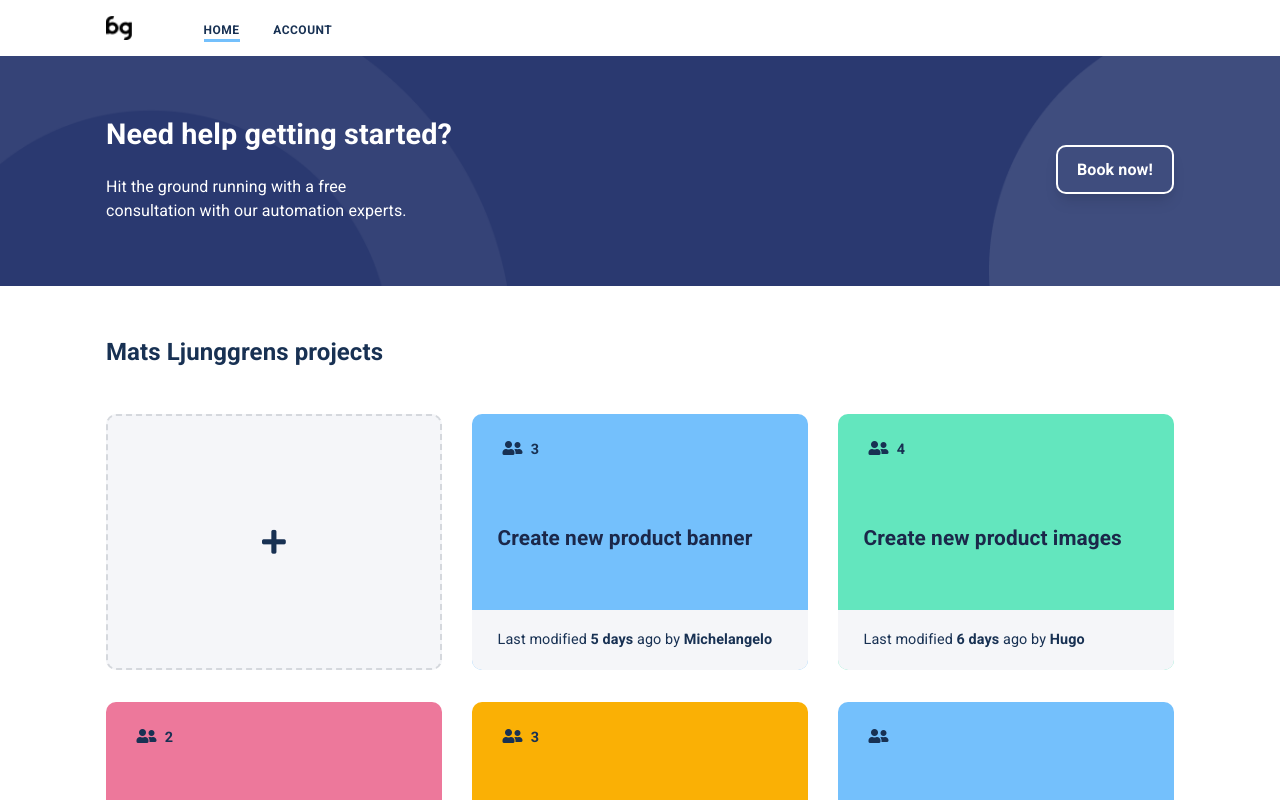
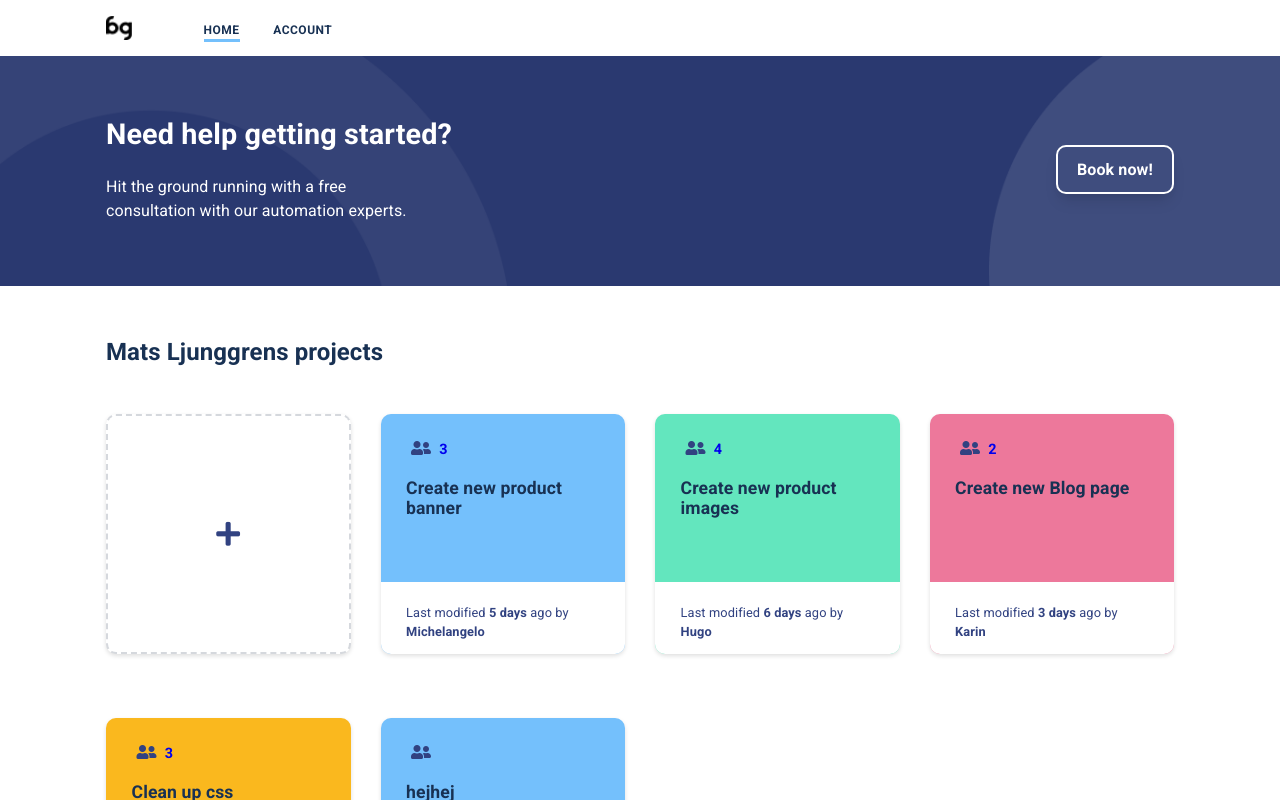
Before and after one commit to karinlj/boozang-manager-demo-22, a Vue app: page / in a window 1280 px wide. Shown: the top 800 px of the page. Built offline with nearby package versions, Linux system fonts and the light colour scheme; data requests are answered from the project's data file.

Commit message:
smaller cards

```diff
--- a/src/assets/_variables.scss
+++ b/src/assets/_variables.scss
@@ -4,14 +4,14 @@ $blue: #314281;
 $blueHover: #2a396f;
 $lightblue: #74c0fc;
 $lightestBlue: #b5bfe3;
-
-$yellow: #fab005;
+$yellow: #fab81e;
 $green: #63e6be; //#4cd884;
 $btnGreen: #20c594;
 
 $purple: #4f4686;
 $lightPurple: #7e5da6;
 $lighterPurple: #a38cc0;
+
 $colorPink: #ed789b;
 $colorPinkLight: #f688a9;
 $red: #dc143c;
@@ -33,7 +33,8 @@ $themeBorderRadius: 10px;
 
 $themeBoxShadow: rgba(0, 0, 0, 0.1) 0px 10px 15px -3px,
   rgba(0, 0, 0, 0.05) 0px 4px 6px -2px;
-$themeBoxShadowLight: rgba(0, 0, 0, 0.15) 1.95px 1.95px 2.6px;
+//$themeBoxShadowLight: rgba(0, 0, 0, 0.15) 1.95px 1.95px 2.6px;
+$themeBoxShadowLight: 0 2px 4px 0 rgba(0, 0, 0, 0.125);
 
 //screen width
 $xs-max: 480px;
--- a/src/components/ProjectsList.vue
+++ b/src/components/ProjectsList.vue
@@ -130,11 +130,11 @@ export default {
       flex: 0 0 50%;
       max-width: 50%;
     }
-    @media all and (min-width: $lg-min) {
+    @media all and (min-width: $md-min) {
       flex: 0 0 33.333333%;
       max-width: 33.333333%;
     }
-    @media all and (min-width: $xxl-min) {
+    @media all and (min-width: $xl-min) {
       flex: 0 0 25%;
       max-width: 25%;
     }
@@ -150,19 +150,19 @@ export default {
   width: 100%;
   color: $textColor;
   transition: all 0.3s ease-in;
-  margin-bottom: 2rem;
-  background: $superLightGrey;
+  margin-bottom: 4rem;
+  background: #fff;
   border: dashed 2px $borderColor !important;
   transition: all 0.3s ease-in;
-  box-shadow: none;
+  box-shadow: $themeBoxShadowLight;
   @media all and (min-width: $lg-min) {
-    height: 16rem;
+    height: 15rem;
   }
   @media all and (min-width: $xxl-min) {
     height: 17rem;
   }
   .add_icon {
-    color: $textColor;
+    color: $blue;
     font-size: 1.7rem;
   }
   &:hover {
--- a/src/components/SignUpComp.vue
+++ b/src/components/SignUpComp.vue
@@ -175,7 +175,7 @@ export default {
     display: flex;
     justify-content: space-between;
     background: #fff;
-    box-shadow: $themeBoxShadow;
+    box-shadow: $themeBoxShadowLight;
     border-radius: $themeBorderRadius;
     @media all and (max-width: $xs-max) {
       box-shadow: none;
@@ -188,7 +188,7 @@ export default {
     flex-direction: column;
     justify-content: space-between;
     align-items: center;
-    box-shadow: $themeBoxShadow;
+    box-shadow: $themeBoxShadowLight;
     display: none;
     @media all and (min-width: $md-min) {
       display: flex;
--- a/src/components/SingleProject.vue
+++ b/src/components/SingleProject.vue
@@ -37,10 +37,8 @@
             </button>
           </div>
         </div>
+        <h3 class="title">{{ project.name }}</h3>
       </header>
-      <div class="body">
-        <h3 class="title">{{ project.name }}</h3>
-      </div>
       <footer>
         <ul class="props">
           <li>
@@ -190,12 +188,11 @@ export default {
     border-radius: $themeBorderRadius;
     height: 16rem;
     width: 100%;
-    color: $textColor;
     transition: all 0.3s ease-in;
-    margin-bottom: 2rem;
-
+    margin-bottom: 4rem;
+    box-shadow: $themeBoxShadowLight;
     @media all and (min-width: $lg-min) {
-      height: 16rem;
+      height: 15rem;
     }
     @media all and (min-width: $xxl-min) {
       height: 17rem;
@@ -221,6 +218,13 @@ export default {
     }
   }
   .header {
+    .title {
+      color: $textColor;
+      font-size: 1.1rem;
+      @media all and (min-width: $xxl-min) {
+        font-size: 1.3rem;
+      }
+    }
     padding: 1.3rem 1.6rem;
     border-top-left-radius: $themeBorderRadius;
     border-top-right-radius: $themeBorderRadius;
@@ -230,34 +234,27 @@ export default {
       margin-left: 3px;
     }
   }
-  .body {
-    padding: 0 1.6rem;
-    .title {
-      margin: 0;
-      margin-top: -1rem;
-      color: $darkBlue;
-      font-weight: 700;
-      font-size: 1.3rem;
-      display: flex;
-      align-items: center;
-      white-space: normal;
-    }
-  }
   footer {
-    background: $superLightGrey;
+    background: #fff;
+    padding: 1.3rem 1.6rem;
     border: none;
-    padding: 1.3rem 1.6rem;
+    height: 4.5rem;
     border-bottom-left-radius: $themeBorderRadius;
     border-bottom-right-radius: $themeBorderRadius;
     .props {
       li {
-        font-size: 0.9rem;
+        font-size: 0.8rem;
+        @media all and (min-width: $xxl-min) {
+          font-size: 0.9rem;
+        }
         p {
-          line-height: 18px;
+          line-height: 19px;
+          color: $blue;
         }
       }
     }
   }
+
   .icons-extended {
     display: flex;
     justify-content: space-between;
@@ -269,10 +266,10 @@ export default {
     .icon_btn {
       border: none;
       background: transparent;
-      color: $textColor;
       padding: 5px;
       position: relative;
       z-index: 2;
+      color: $blue;
       &.right {
         margin-left: 0.5rem;
       }
--- a/src/views/Account.vue
+++ b/src/views/Account.vue
@@ -112,7 +112,7 @@ export default {
     const showTokenModal = ref(false);
 
     const toggleTokenModal = () => {
-      if (password.value != "") {
+      if (password.value) {
         showTokenModal.value = !showTokenModal.value;
       }
     };
```
Also changed, not shown: src/assets/light-banner.png (added).
